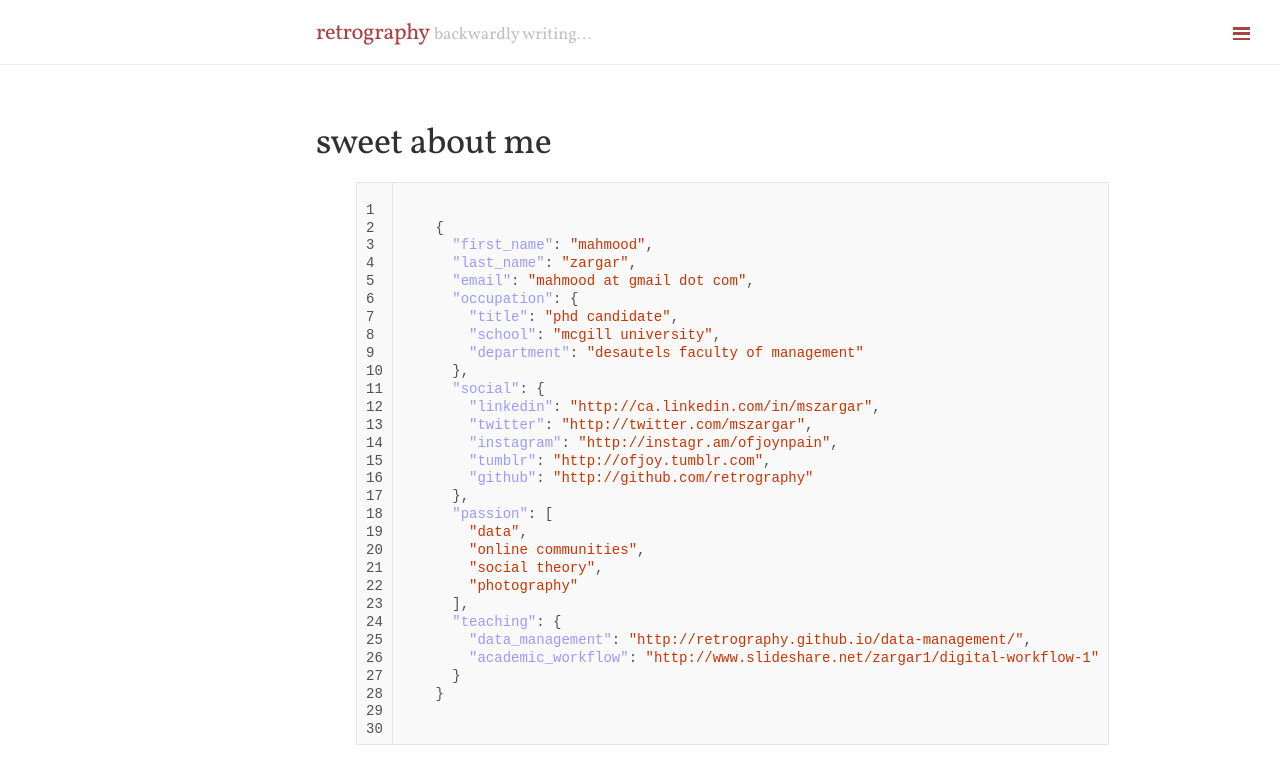
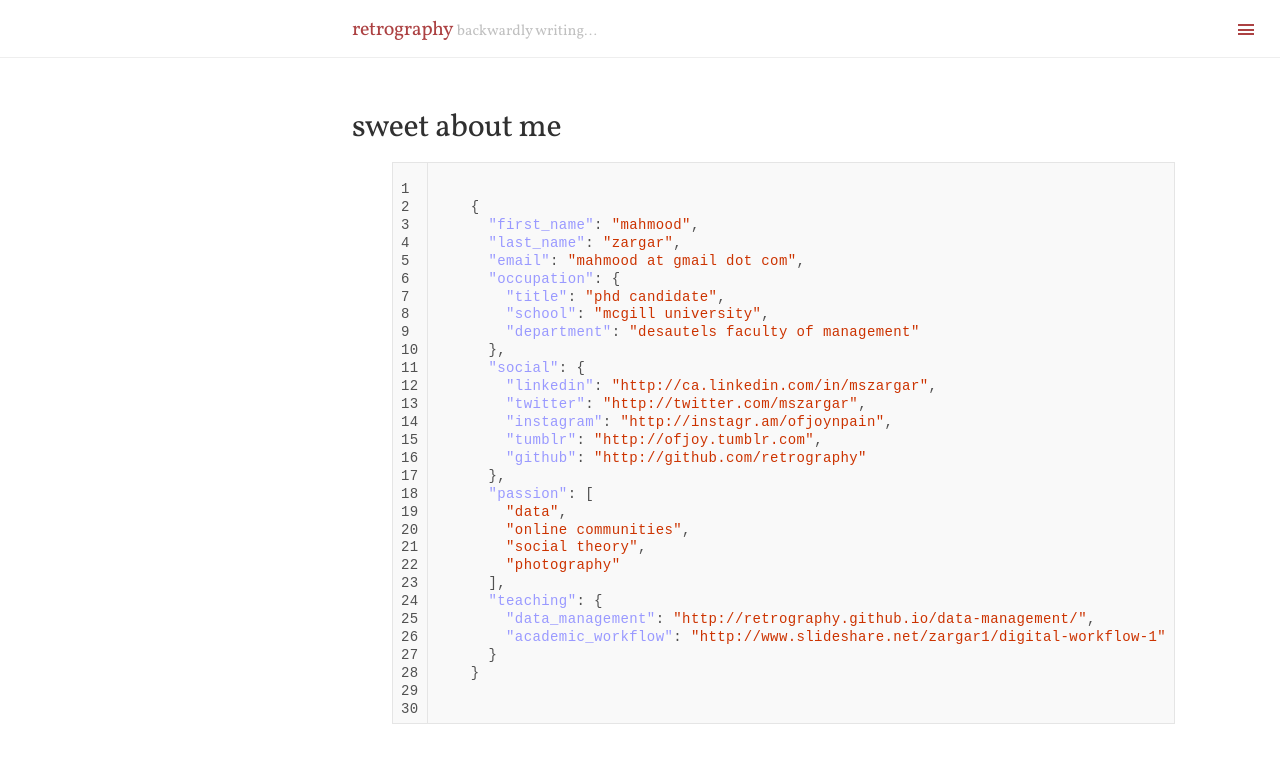
Before and after one commit to retrography/retrography.github.io, a Jekyll site: the page built from about.markdown, in a window 1280 px wide. Shown: the top 784 px of the page. Built offline with Jekyll 4.4.1, drawn with Linux system fonts in a browser that asks for light colours; Markdown is read by kramdown in place of the engine named in the settings.

Commit message:
cabin font

```diff
--- a/public/css/lanyon.css
+++ b/public/css/lanyon.css
@@ -153,13 +153,14 @@ div.circular {
 html,
 body {
   overflow-x: hidden;
+  letter-spacing: 0.025em;
 }
 
 html {
   font-family: "Cabin", Georgia, "Times New Roman", serif;
-  font-style: Regular;
-  line-height: 28px;
-  font-size: 18px;
+  font-style: normal;
+  line-height: 26px;
+  font-size: 16px;
 }
 
 h1, h2, h3, h4, h5, h6 {
```
Also changed, not shown: public/css/._lanyon.css.
